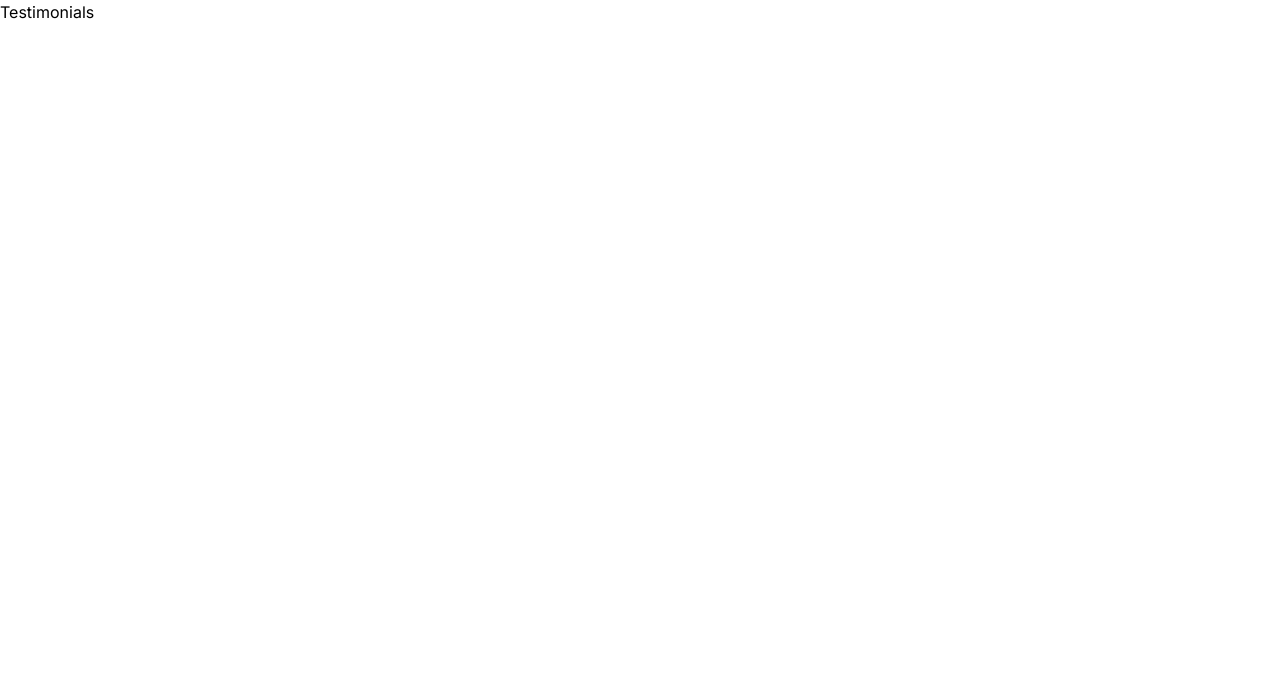
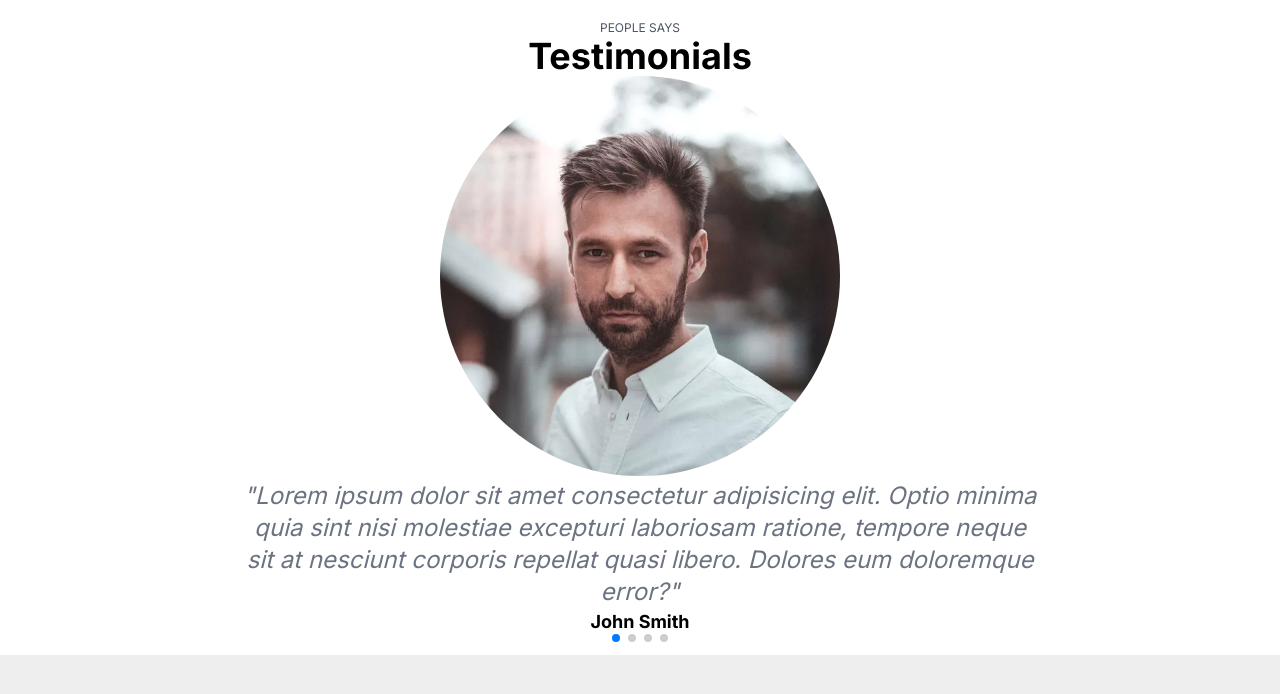
Before and after one commit to shahzaibintzar/Next.js-E-ommerce-web-design, a Next.js app: page /testimonials in a window 1280 px wide. Shown: the top 694 px of the page. Built offline with nearby package versions, Linux system fonts and the light colour scheme.

Commit message:
Testimonials page complete

```diff
--- /dev/null
+++ b/app/(components)/Swiper.tsx
@@ -0,0 +1,72 @@
+// import Image from "next/image";
+// import React, { useRef, useState } from 'react';
+// import { Swiper, SwiperSlide } from 'swiper/react';
+// import 'swiper/css';
+// import 'swiper/css/pagination';
+// import { Pagination } from 'swiper/modules';
+
+// function page() {
+//   return (
+//     <div>
+//       <>
+//       <Swiper
+//         pagination={{
+//           dynamicBullets: true,
+//         }}
+//         modules={[Pagination]}
+//         className="mySwiper"
+//       >
+//         <SwiperSlide>Slide 1</SwiperSlide>
+//         <SwiperSlide>Slide 2</SwiperSlide>
+//         <SwiperSlide>Slide 3</SwiperSlide>
+//         <SwiperSlide>Slide 4</SwiperSlide>
+//         <SwiperSlide>Slide 5</SwiperSlide>
+//         <SwiperSlide>Slide 6</SwiperSlide>
+//         <SwiperSlide>Slide 7</SwiperSlide>
+//         <SwiperSlide>Slide 8</SwiperSlide>
+//         <SwiperSlide>Slide 9</SwiperSlide>
+//       </Swiper>
+//     </>
+//       {/* <div className=" w-[400px] h-[600px] py-10 mx-auto">
+//       <p className="text-xs text-gray-600 text-center">PEOPLE SAYS</p>
+//       <p className="text-4xl font-bold text-center py-5">Testimonials</p>
+//       <div className="flex justify-center">
+//         <Image src={require('../../public/assects/images/secondMan.jpg')} alt="1" className="w-[200px] h-[200px] rounded-full"/>
+//       </div>
+//       </div> */}
+//     </div>
+//   );
+// }
+
+// export default page;
+
+
+
+
+'use client'
+
+import React, { useRef, useState } from 'react';
+import { Swiper, SwiperSlide } from 'swiper/react';
+import  { createContext } from 'react';
+
+import 'swiper/css';
+import 'swiper/css/pagination';
+import { Pagination } from 'swiper/modules';
+import Testimonials from './Testimonials';
+import Testimonials1 from './Testimonials1';
+import Testimonials2 from './Testimonials2';
+import Testimonials3 from './Testimonials3';
+
+export default function page() {
+  return (
+    <>
+      <Swiper pagination={true} modules={[Pagination]} className="mySwiper"
+      >
+        <SwiperSlide><Testimonials/></SwiperSlide>
+        <SwiperSlide><Testimonials1/></SwiperSlide>
+        <SwiperSlide><Testimonials2/></SwiperSlide>
+        <SwiperSlide><Testimonials3/></SwiperSlide>
+      </Swiper>
+    </>
+  );
+}
--- /dev/null
+++ b/app/(components)/Testimonials.tsx
@@ -0,0 +1,18 @@
+import React from 'react'
+import Image from "next/image";
+
+export default function Testimonials() {
+  return (
+    <div className='py-5'>
+      <div className=" w-[400px] h-[600px] mx-auto">
+      <p className="text-xs text-gray-600 text-center">PEOPLE SAYS</p>
+      <p className="text-4xl font-bold text-center ">Testimonials</p>
+      <div className="flex justify-center">
+        <Image src={require('../../public/assects/images/secondMan.jpg')} alt="1" className="w-[100px] h-[100px]  rounded-full"/>
+      </div>
+      </div>
+      <p className='text-2xl w-[800px] mx-auto mt-[-140px] italic text-gray-500'>"Lorem ipsum dolor sit amet consectetur adipisicing elit. Optio minima quia sint nisi molestiae excepturi laboriosam ratione, tempore neque sit at nesciunt corporis repellat quasi libero. Dolores eum doloremque error?"</p>
+        <p className='font-bold'>John Smith</p>
+    </div>
+  )
+}
--- /dev/null
+++ b/app/(components)/Testimonials1.tsx
@@ -0,0 +1,18 @@
+import React from 'react'
+import Image from "next/image";
+
+export default function Testimonials1() {
+  return (
+    <div className='py-5'>
+      <div className=" w-[400px] h-[600px] mx-auto">
+      <p className="text-xs text-gray-600 text-center">PEOPLE SAYS</p>
+      <p className="text-4xl font-bold text-center ">Testimonials</p>
+      <div className="flex justify-center">
+        <Image src={require('../../public/assects/images/firstMan.jpg')} alt="1" className="w-[100px] h-[100px]  rounded-full"/>
+      </div>
+      </div>
+      <p className='text-2xl w-[800px] mx-auto mt-[-140px] italic text-gray-500'>"Lorem ipsum dolor sit amet consectetur adipisicing elit. Optio minima quia sint nisi molestiae excepturi laboriosam ratione, tempore neque sit at nesciunt corporis repellat quasi libero. Dolores eum doloremque error?"</p>
+        <p className='font-bold'>Robert Aguilar</p>
+    </div>
+  )
+}
--- /dev/null
+++ b/app/(components)/Testimonials2.tsx
@@ -0,0 +1,18 @@
+import React from 'react'
+import Image from "next/image";
+
+export default function Testimonials2() {
+  return (
+    <div className='py-5'>
+      <div className=" w-[400px] h-[600px] mx-auto">
+      <p className="text-xs text-gray-600 text-center">PEOPLE SAYS</p>
+      <p className="text-4xl font-bold text-center ">Testimonials</p>
+      <div className="flex justify-center">
+        <Image src={require('../../public/assects/images/thirdMan.jpg')} alt="1" className="w-[100px] h-[100px]  rounded-full"/>
+      </div>
+      </div>
+      <p className='text-2xl w-[800px] mx-auto mt-[-140px] italic text-gray-500'>"Lorem ipsum dolor sit amet consectetur adipisicing elit. Optio minima quia sint nisi molestiae excepturi laboriosam ratione, tempore neque sit at nesciunt corporis repellat quasi libero. Dolores eum doloremque error?"</p>
+        <p className='font-bold'>Roger Spears</p>
+    </div>
+  )
+}
--- /dev/null
+++ b/app/(components)/Testimonials3.tsx
@@ -0,0 +1,18 @@
+import React from 'react'
+import Image from "next/image";
+
+export default function Testimonials3() {
+  return (
+    <div className='py-5'>
+      <div className=" w-[400px] h-[600px] mx-auto">
+      <p className="text-xs text-gray-600 text-center">PEOPLE SAYS</p>
+      <p className="text-4xl font-bold text-center ">Testimonials</p>
+      <div className="flex justify-center">
+        <Image src={require('../../public/assects/images/fourWoman.jpg')} alt="1" className="w-[100px] h-[100px]  rounded-full"/>
+      </div>
+      </div>
+      <p className='text-2xl w-[800px] mx-auto mt-[-140px] italic text-gray-500'>"Lorem ipsum dolor sit amet consectetur adipisicing elit. Optio minima quia sint nisi molestiae excepturi laboriosam ratione, tempore neque sit at nesciunt corporis repellat quasi libero. Dolores eum doloremque error?"</p>
+        <p className='font-bold'>Kyle McDonald</p>
+    </div>
+  )
+}
--- a/app/globals.css
+++ b/app/globals.css
@@ -38,3 +38,44 @@
     width: 100%;
     /* opacity: 0.4; */
 }
+
+#app {
+    height: 100%;
+  }
+  html,
+  body {
+    position: relative;
+    height: 100%;
+  }
+
+  body {
+    background: #eee;
+    font-family: Helvetica Neue, Helvetica, Arial, sans-serif;
+    font-size: 14px;
+    color: #000;
+    margin: 0;
+    padding: 0;
+  }
+
+  .swiper {
+    width: 100%;
+    height: 100%;
+  }
+
+  .swiper-slide {
+    text-align: center;
+    font-size: 18px;
+    background: #fff;
+
+    /* Center slide text vertically */
+    display: flex;
+    justify-content: center;
+    align-items: center;
+  }
+
+  .swiper-slide img {
+    display: block;
+    width: 100%;
+    height: 100%;
+    object-fit: cover;
+  }
--- a/app/testimonials/page.tsx
+++ b/app/testimonials/page.tsx
@@ -1,9 +1,8 @@
-import React from "react";
-
+import Swiper from '@/app/(components)/Swiper'
 function page() {
   return (
     <div>
-      <h1> Testimonials</h1>
+    <Swiper/>
     </div>
   );
 }
--- a/package.json
+++ b/package.json
@@ -12,7 +12,9 @@
     "next": "14.2.3",
     "react": "^18",
     "react-dom": "^18",
-    "react-icons": "^5.2.1"
+    "react-icons": "^5.2.1",
+    "swiper": "^11.1.4",
+    "swiper-bundle": "^0.0.1-security"
   },
   "devDependencies": {
     "@types/node": "^20",
```
Also changed, not shown: 1 other file (tests, documents, lock files or other folders).
